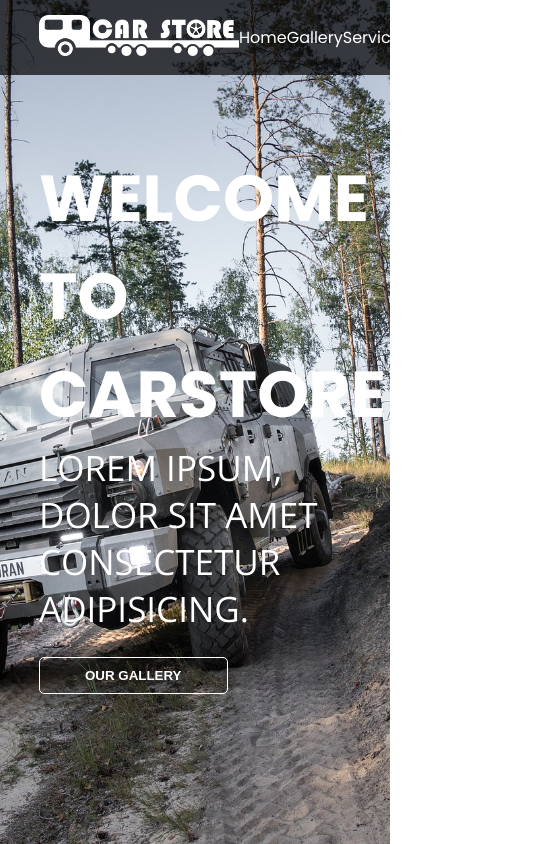
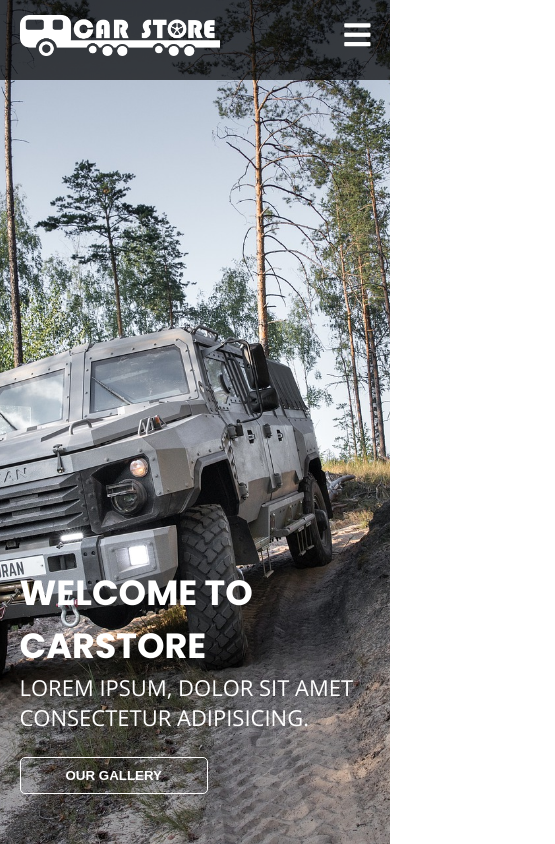
Before and after one commit to ArnyWorld/header3, a plain HTML site: page index.html in a window 390 px wide. Shown: the whole page, 555 px wide, since content can reach past the window. Drawn offline with nearby package versions, Linux system fonts and the light colour scheme.

Commit message:
estilos responsivos

```diff
--- a/css/style.css
+++ b/css/style.css
@@ -150,3 +150,88 @@
     font-weight: 700;
     text-transform: uppercase;
 }
+
+
+
+
+@media (max-width:992px){
+
+    .navigationFlex{
+        flex-direction: column;
+        position: relative;
+    }
+
+    .navigationFlex .logo,.navigationFlex .navigation, .navigationFlex .redes {
+        width: 100%;
+    }
+
+    .navigationFlex .logo{
+        display: flex;
+        justify-content: flex-start;
+        margin-bottom: 15px;
+    }
+
+    /*Movil*/
+    .hamburguer{
+        display: flex;
+        align-self: flex-end;
+        margin-top: -55px;
+        margin-bottom: 15px;
+    }
+    .hamburguer i{
+        color: var(--colorWhite);
+        font-size: 30px;
+    }
+
+    .navigationFlex .navigation{
+        margin-bottom: 15px;
+        display: none;
+    }
+    .navigationFlex .redes{
+        display: none;
+    }
+
+    #hamburguer:checked ~ .navigation, #hamburguer:checked ~ .redes{
+        display: flex;
+    }
+
+
+    .textContent h1{
+        font-size: 45px;
+    }
+
+    .textContent p{
+        font-size: 28px;
+    }
+}
+
+@media (max-width:768px){
+    .container{
+        width: 90%;
+    }
+
+    .navigation{
+        flex-direction: column;
+    }
+    .list-navigation{
+        align-self: flex-start;
+        margin-bottom: 10px;
+    }
+
+    .textContent{
+        margin-bottom: 50px;
+    }
+
+    .textContent h1{
+        font-size: 35px;
+    }
+
+    .textContent p{
+        font-size: 22px;
+    }
+
+    .navigationFlex .redes a i{
+        font-size: 15px;
+
+    }
+}
```
